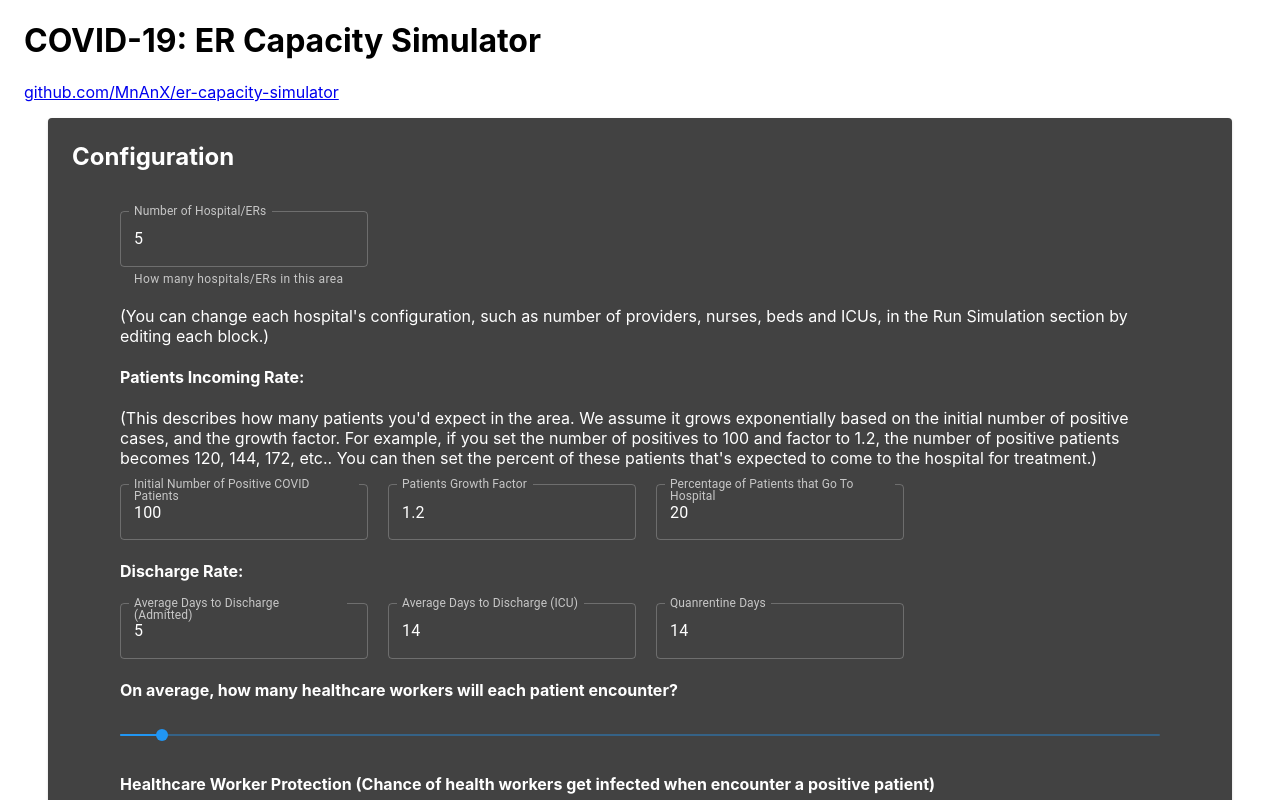
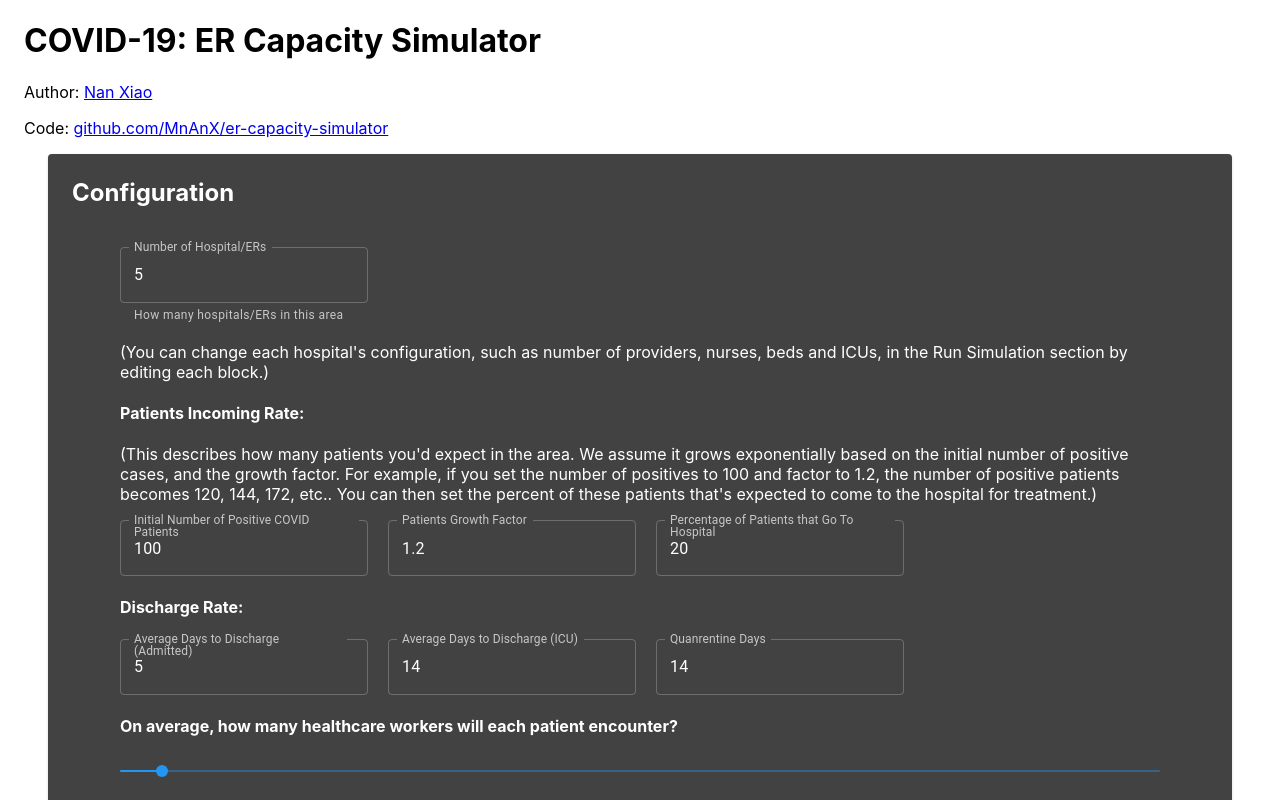
Before and after one commit to MnAnX/er-capacity-simulator, a React (Create React App) app: page / in a window 1280 px wide. Shown: the top 800 px of the page. Built offline with nearby package versions, Linux system fonts and the light colour scheme.

Commit message:
adjust info

```diff
--- a/src/App.js
+++ b/src/App.js
@@ -25,7 +25,8 @@ function App() {
     <ThemeProvider theme={theme}>
       <Container>
         <h1>COVID-19: ER Capacity Simulator</h1>
-        <p><a href='https://github.com/MnAnX/er-capacity-simulator'>github.com/MnAnX/er-capacity-simulator</a></p>
+        <p>Author: <a href='https://www.linkedin.com/in/nanxiao85/'>Nan Xiao</a></p>
+        <p>Code: <a href='https://github.com/MnAnX/er-capacity-simulator'>github.com/MnAnX/er-capacity-simulator</a></p>
         <Container>
           <Paper>
             <Container>
--- a/src/EmergencyRoom.js
+++ b/src/EmergencyRoom.js
@@ -147,7 +147,7 @@ class EmergencyRoom extends Component {
 			if (roll_dice < this.props.config.prc_patients_needs_icu) {
 				new_patients_need_icu++
 			}
-			else if (roll_dice < (this.props.config.prc_patients_needs_bed + this.props.config.prc_patients_needs_icu)) {
+			else if (roll_dice < (this.props.config.prc_patients_needs_bed)) {
 				new_patients_need_bed++
 			}
 		}
```
